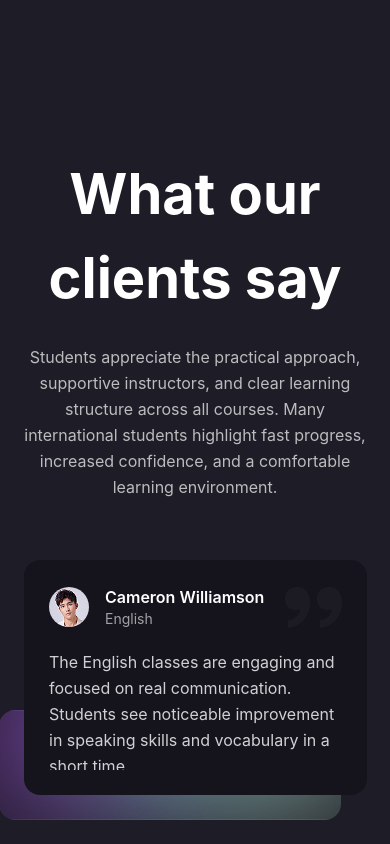
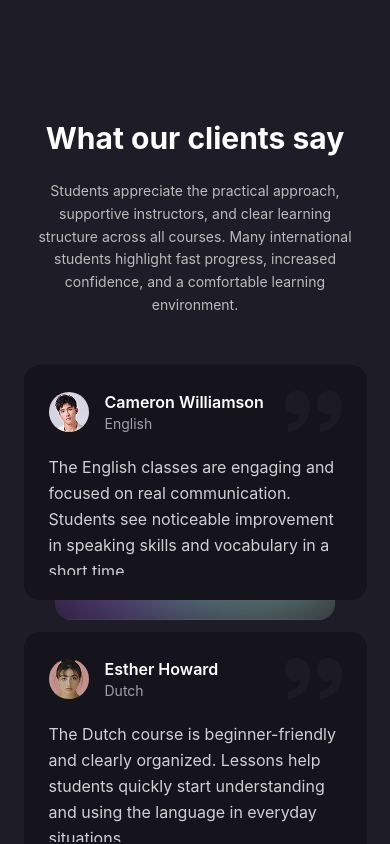
Before and after one commit to Dmytro-Doronin/components, a React (Vite) app: page / in a window 390 px wide. Shown: the part 3140-3984 px from the top of the page. Built offline with nearby package versions, Linux system fonts and the light colour scheme.

Commit message:
responsive design

```diff
--- a/src/components/sections/Reviews/ReviewCard.tsx
+++ b/src/components/sections/Reviews/ReviewCard.tsx
@@ -9,7 +9,7 @@ interface ReviewCardProps {
 
 export const ReviewCard = ({ avatar, name, course, review }: ReviewCardProps) => {
   return (
-    <div className="w-[343px] h-[235px]">
+    <div className="w-full max-w-[343px] h-[235px] mx-auto">
       <div className="bg-[#15141D] rounded-2xl p-[25px] h-full flex flex-col overflow-hidden">
         <div className="flex items-center gap-[16px] mb-[20px] flex-shrink-0">
           <img
@@ -18,7 +18,7 @@ export const ReviewCard = ({ avatar, name, course, review }: ReviewCardProps) =>
             className="w-[40px] h-[40px] rounded-full object-cover flex-shrink-0"
           />
           <div className="flex-1 min-w-0">
-            <h4 className="text-white font-semibold text-base truncate">{name}</h4>
+            <h4 className="text-white font-semibold text-base">{name}</h4>
             <p className="text-white/60 text-sm truncate">{course}</p>
           </div>
           <img
--- a/src/components/sections/Reviews/Reviews.tsx
+++ b/src/components/sections/Reviews/Reviews.tsx
@@ -46,33 +46,33 @@ const reviews = [
 
 export const Reviews = () => {
   return (
-    <section className="section-spacing">
-      <div className="container-centered mx-auto px-[24px]">
+    <section className="section-spacing py-12 sm:py-16 lg:py-20">
+      <div className="container-centered mx-auto px-4 sm:px-6 lg:px-8">
         <div className="text-center">
-          <h2 className="text-[56px] font-bold text-white mb-[24px]">
+          <h2 className="text-3xl sm:text-4xl lg:text-5xl xl:text-[56px] font-bold text-white mb-6 sm:mb-8 lg:mb-10">
             What our clients say
           </h2>
-          <p className="text-white/70 text-base max-w-3xl mx-auto leading-relaxed mb-[60px]">
+          <p className="text-white/70 text-sm sm:text-base lg:text-lg max-w-3xl mx-auto leading-relaxed mb-12 sm:mb-16 lg:mb-20 px-4">
             Students appreciate the practical approach, supportive instructors, and clear learning structure across all courses. Many international students highlight fast progress, increased confidence, and a comfortable learning environment.
           </p>
         </div>
 
-        <div className="grid grid-cols-1 md:grid-cols-2 lg:grid-cols-3 gap-[60px] max-w-7xl mx-auto">
+        <div className="grid grid-cols-1 md:grid-cols-2 lg:grid-cols-3 gap-8 sm:gap-12 lg:gap-16 max-w-7xl mx-auto">
           {reviews.map((review, index) => (
-            <div key={index} className="relative">
+            <div key={index} className="relative flex justify-center">
+              <div className="relative z-10">
+                <ReviewCard {...review} />
+              </div>
               <img
                 src={shapeImage}
                 alt=""
-                className="absolute bottom-[-25px] left-[-25px] right-[-25px] w-[393px] h-[110px] object-cover rounded-2xl z-0"
+                className="absolute bottom-[-20px] sm:bottom-[-25px] left-1/2 transform -translate-x-1/2 w-[280px] sm:w-[350px] lg:w-[393px] h-[90px] sm:h-[100px] lg:h-[110px] object-cover rounded-2xl z-0 pointer-events-none"
               />
-              <div className="relative z-10">
-                <ReviewCard {...review} />
-              </div>
             </div>
           ))}
         </div>
 
-        <div className="flex justify-center mt-[60px]">
+        <div className="flex justify-center mt-12 sm:mt-16 lg:mt-20">
           <Button variant="secondary">More</Button>
         </div>
       </div>
```
